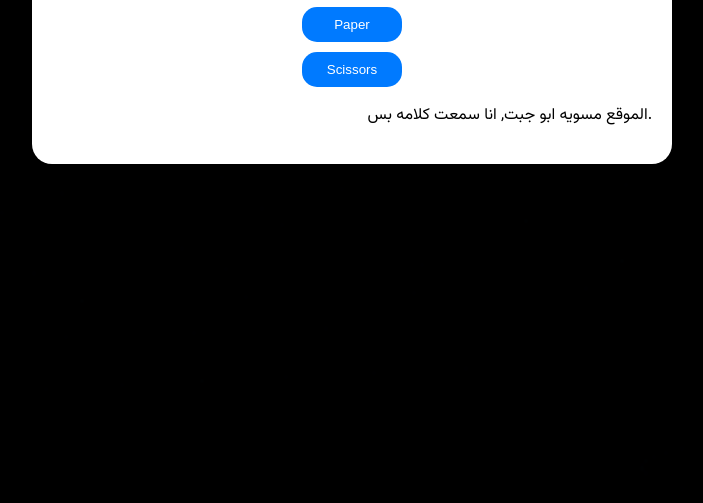
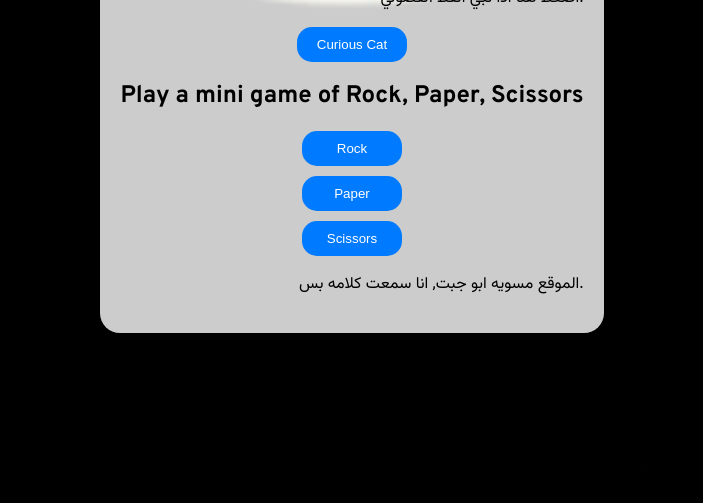
Before and after one commit to FawazCodes/PW3, a plain HTML site: page index.html in a window 1280 px wide. Shown: the part 297-800 px from the top of the page, without its empty margins (288-991 px from the left). Drawn offline with Linux system fonts and the light colour scheme.

Commit message:
Update styles.css

```diff
--- a/styles.css
+++ b/styles.css
@@ -17,16 +17,20 @@ body {
     font-family: 'Overpass', sans-serif;
     margin: 0;
     padding: 0;
+    display: flex;
+    justify-content: center;
+    align-items: center;
+    min-height: 100vh;
 }
 
 /* Style the container */
 .container {
     max-width: 600px;
-    margin: 0 auto;
     padding: 20px;
-    background-color: white;
+    background-color: rgba(255, 255, 255, 0.8);
     box-shadow: 0 4px 8px rgba(0, 0, 0, 0.1);
     border-radius: 20px;
+    text-align: center;
 }
 
 /* Make the container square-shaped on mobile */
```
